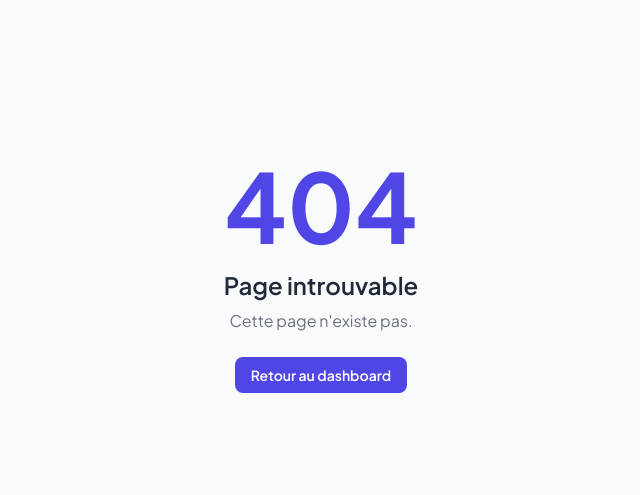
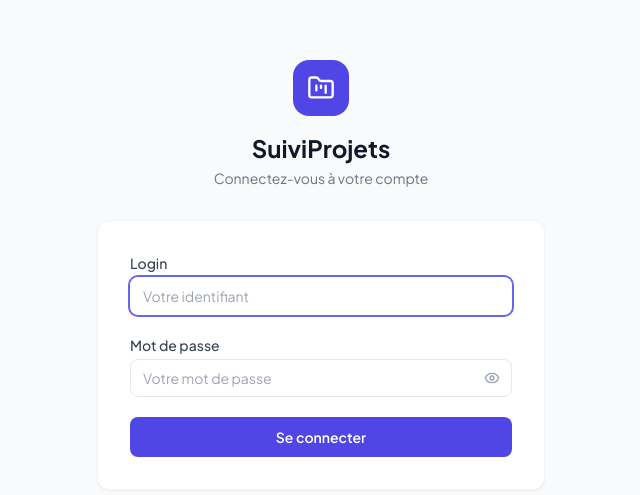
Before and after one commit to asmaeait/Projet_Spring, a React (Vite) app: page /login in a window 1280 px wide. Before the commit this address had no page. Shown: the part 125-620 px from the top of the page, without its empty margins (319-959 px from the left). Built offline with nearby package versions, Linux system fonts and the light colour scheme.

Commit message:
feat: Sprint 6 - Auth JWT, Login, Guards, Sidebar dynamique, CORS

```diff
--- a/src/App.jsx
+++ b/src/App.jsx
@@ -1,21 +1,21 @@
 import { BrowserRouter, Routes, Route, Navigate } from 'react-router-dom'
 import MainLayout from './layouts/MainLayout'
+import Login from './pages/Login'
 import Dashboard from './pages/Dashboard'
 import NotFound from './pages/NotFound'
 import Forbidden from './pages/Forbidden'
 
-// Organismes
 import OrganismeList   from './pages/Organismes/OrganismeList'
 import OrganismeForm   from './pages/Organismes/OrganismeForm'
 import OrganismeDetail from './pages/Organismes/OrganismeDetail'
 
-// Employés
 import EmployeList          from './pages/Employes/EmployeList'
 import EmployeDetail        from './pages/Employes/EmployeDetail'
 import EmployeDisponibilite from './pages/Employes/EmployeDisponibilite'
 
-// Autres modules
 import Projets      from './pages/Projets'
+import ProjetDetail from './pages/Projets/ProjetDetail'
+import ProjetResume from './pages/Projets/ProjetResume'
 import Phases       from './pages/Phases'
 import Affectations from './pages/Affectations'
 import Livrables    from './pages/Livrables'
@@ -23,42 +23,78 @@ import Documents    from './pages/Documents'
 import Factures     from './pages/Factures'
 import Reporting    from './pages/Reporting'
 
-import ProjetDetail from './pages/Projets/ProjetDetail'
-import ProjetResume from './pages/Projets/ProjetResume'
+import PrivateRoute from './guards/PrivateRoute'
+import RoleRoute    from './guards/RoleRoute'
 
 export default function App() {
   return (
     <BrowserRouter>
       <Routes>
+        {/* Page login publique */}
+        <Route path="/login" element={<Login />} />
+
+        {/* Redirect racine */}
         <Route path="/" element={<Navigate to="/dashboard" replace />} />
 
-        <Route element={<MainLayout />}>
+        {/* Routes protégées */}
+        <Route element={
+          <PrivateRoute>
+            <MainLayout />
+          </PrivateRoute>
+        }>
           <Route path="/dashboard" element={<Dashboard />} />
 
-          {/* Organismes */}
-          <Route path="/organismes"              element={<OrganismeList />} />
-          <Route path="/organismes/nouveau"      element={<OrganismeForm />} />
-          <Route path="/organismes/:id"          element={<OrganismeDetail />} />
-          <Route path="/organismes/:id/modifier" element={<OrganismeForm />} />
+          {/* Organismes — Secrétaire, Directeur, Admin */}
+          <Route path="/organismes" element={
+            <RoleRoute roles={['ADMINISTRATEUR','SECRETAIRE','DIRECTEUR']}>
+              <OrganismeList />
+            </RoleRoute>
+          }/>
+          <Route path="/organismes/nouveau" element={
+            <RoleRoute roles={['ADMINISTRATEUR','SECRETAIRE']}>
+              <OrganismeForm />
+            </RoleRoute>
+          }/>
+          <Route path="/organismes/:id" element={<OrganismeDetail />} />
+          <Route path="/organismes/:id/modifier" element={
+            <RoleRoute roles={['ADMINISTRATEUR','SECRETAIRE']}>
+              <OrganismeForm />
+            </RoleRoute>
+          }/>
 
-          {/* Employés */}
-          <Route path="/employes"                element={<EmployeList />} />
-          <Route path="/employes/disponibilite"  element={<EmployeDisponibilite />} />
-          <Route path="/employes/:id"            element={<EmployeDetail />} />
+          {/* Employés — Admin seulement */}
+          <Route path="/employes" element={
+            <RoleRoute roles={['ADMINISTRATEUR']}>
+              <EmployeList />
+            </RoleRoute>
+          }/>
+          <Route path="/employes/disponibilite" element={<EmployeDisponibilite />} />
+          <Route path="/employes/:id"           element={<EmployeDetail />} />
 
-          {/* Projets & Phases */}
-          <Route path="/projets"                 element={<Projets />} />
+          {/* Projets */}
+          <Route path="/projets"                  element={<Projets />} />
+          <Route path="/projets/:id/detail"       element={<ProjetDetail />} />
+          <Route path="/projets/:id/resume"       element={<ProjetResume />} />
           <Route path="/projets/:projetId/phases" element={<Phases />} />
 
-          {/* Autres */}
-          <Route path="/affectations"            element={<Affectations />} />
-          <Route path="/livrables"               element={<Livrables />} />
-          <Route path="/documents"               element={<Documents />} />
-          <Route path="/factures"                element={<Factures />} />
-          <Route path="/reporting"               element={<Reporting />} />
+          {/* Autres modules */}
+          <Route path="/affectations" element={<Affectations />} />
+          <Route path="/livrables"    element={<Livrables />} />
+          <Route path="/documents"    element={<Documents />} />
 
-          <Route path="/projets/:id/detail" element={<ProjetDetail />} />
-          <Route path="/projets/:id/resume" element={<ProjetResume />} />
+          {/* Factures — Comptable seulement */}
+          <Route path="/factures" element={
+            <RoleRoute roles={['COMPTABLE','ADMINISTRATEUR']}>
+              <Factures />
+            </RoleRoute>
+          }/>
+
+          {/* Reporting — Directeur, Comptable, Admin */}
+          <Route path="/reporting" element={
+            <RoleRoute roles={['DIRECTEUR','COMPTABLE','ADMINISTRATEUR']}>
+              <Reporting />
+            </RoleRoute>
+          }/>
         </Route>
 
         <Route path="/403" element={<Forbidden />} />
--- a/src/components/ui/Sidebar.jsx
+++ b/src/components/ui/Sidebar.jsx
@@ -1,24 +1,33 @@
 import { NavLink } from 'react-router-dom'
+import { useAuth } from '../../context/AuthContext'
 import {
   LayoutDashboard, Building2, Users, FolderKanban,
   ListChecks, UserCheck, FileText, Files, Receipt,
   BarChart3, ChevronRight
 } from 'lucide-react'
 
-const menuItems = [
-  { label: 'Dashboard',    path: '/dashboard',    icon: LayoutDashboard },
-  { label: 'Organismes',   path: '/organismes',   icon: Building2 },
-  { label: 'Employés',     path: '/employes',     icon: Users },
-  { label: 'Projets',      path: '/projets',      icon: FolderKanban },
-  { label: 'Phases',       path: '/phases',       icon: ListChecks },
-  { label: 'Affectations', path: '/affectations', icon: UserCheck },
-  { label: 'Livrables',    path: '/livrables',    icon: FileText },
-  { label: 'Documents',    path: '/documents',    icon: Files },
-  { label: 'Factures',     path: '/factures',     icon: Receipt },
-  { label: 'Reporting',    path: '/reporting',    icon: BarChart3 },
-]
+// Menu selon le rôle
+const getMenuItems = (role) => {
+  const all = [
+    { label: 'Dashboard',    path: '/dashboard',    icon: LayoutDashboard, roles: ['ADMINISTRATEUR','SECRETAIRE','DIRECTEUR','CHEF_PROJET','COMPTABLE'] },
+    { label: 'Organismes',   path: '/organismes',   icon: Building2,       roles: ['ADMINISTRATEUR','SECRETAIRE','DIRECTEUR'] },
+    { label: 'Employés',     path: '/employes',     icon: Users,           roles: ['ADMINISTRATEUR'] },
+    { label: 'Projets',      path: '/projets',      icon: FolderKanban,    roles: ['ADMINISTRATEUR','SECRETAIRE','DIRECTEUR','CHEF_PROJET'] },
+    { label: 'Phases',       path: '/projets',      icon: ListChecks,      roles: ['CHEF_PROJET','ADMINISTRATEUR','DIRECTEUR'] },
+    { label: 'Affectations', path: '/affectations', icon: UserCheck,       roles: ['CHEF_PROJET','ADMINISTRATEUR'] },
+    { label: 'Livrables',    path: '/livrables',    icon: FileText,        roles: ['CHEF_PROJET','ADMINISTRATEUR'] },
+    { label: 'Documents',    path: '/documents',    icon: Files,           roles: ['CHEF_PROJET','ADMINISTRATEUR','DIRECTEUR'] },
+    { label: 'Factures',     path: '/factures',     icon: Receipt,         roles: ['COMPTABLE','ADMINISTRATEUR'] },
+    { label: 'Reporting',    path: '/reporting',    icon: BarChart3,       roles: ['DIRECTEUR','COMPTABLE','ADMINISTRATEUR'] },
+  ]
+  if (!role) return all
+  return all.filter(item => item.roles.includes(role))
+}
 
 export default function Sidebar() {
+  const { user } = useAuth()
+  const menuItems = getMenuItems(user?.profilLibelle)
+
   return (
     <aside className="w-64 bg-sidebar flex flex-col h-full shrink-0">
       {/* Logo */}
@@ -38,7 +47,7 @@ export default function Sidebar() {
       <nav className="flex-1 px-3 py-4 space-y-0.5 overflow-y-auto">
         {menuItems.map(({ label, path, icon: Icon }) => (
           <NavLink
-            key={path}
+            key={label}
             to={path}
             className={({ isActive }) =>
               `flex items-center gap-3 px-3 py-2.5 rounded-lg text-sm font-medium transition-all group
@@ -55,9 +64,11 @@ export default function Sidebar() {
         ))}
       </nav>
 
-      {/* Footer sidebar */}
+      {/* Footer */}
       <div className="px-4 py-4 border-t border-white/10">
-        <p className="text-white/30 text-xs text-center">v1.0.0 — Sprint 1</p>
+        <p className="text-white/30 text-xs text-center">
+          {user?.profilLibelle || 'Sprint 6'} — v1.0.0
+        </p>
       </div>
     </aside>
   )
--- a/src/components/ui/Topbar.jsx
+++ b/src/components/ui/Topbar.jsx
@@ -1,11 +1,20 @@
-import { Bell, User, Search } from 'lucide-react'
+import { Bell, User, LogOut, Key } from 'lucide-react'
+import { useAuth } from '../../context/AuthContext'
+import { useNavigate } from 'react-router-dom'
+import { useState } from 'react'
 
 export default function Topbar() {
+  const { user, logout } = useAuth()
+  const navigate = useNavigate()
+  const [showMenu, setShowMenu] = useState(false)
+
   return (
     <header className="h-16 bg-white border-b border-gray-100 flex items-center justify-between px-6 shrink-0">
       {/* Recherche */}
       <div className="flex items-center gap-2 bg-gray-50 border border-gray-200 rounded-lg px-3 py-2 w-72">
-        <Search size={16} className="text-gray-400" />
+        <svg className="w-4 h-4 text-gray-400" fill="none" stroke="currentColor" viewBox="0 0 24 24">
+          <path strokeLinecap="round" strokeLinejoin="round" strokeWidth={2} d="M21 21l-6-6m2-5a7 7 0 11-14 0 7 7 0 0114 0z"/>
+        </svg>
         <input
           type="text"
           placeholder="Rechercher..."
@@ -17,17 +26,47 @@ export default function Topbar() {
       <div className="flex items-center gap-3">
         <button className="relative p-2 rounded-lg hover:bg-gray-50 transition-colors">
           <Bell size={20} className="text-gray-500" />
-          <span className="absolute top-1.5 right-1.5 w-2 h-2 bg-red-500 rounded-full"></span>
         </button>
 
-        <div className="flex items-center gap-2 pl-3 border-l border-gray-100">
-          <div className="w-8 h-8 bg-indigo-100 rounded-full flex items-center justify-center">
-            <User size={16} className="text-indigo-600" />
-          </div>
-          <div>
-            <p className="text-sm font-semibold text-gray-800">Utilisateur</p>
-            <p className="text-xs text-gray-400">Rôle</p>
-          </div>
+        {/* Profil utilisateur */}
+        <div className="relative">
+          <button
+            onClick={() => setShowMenu(!showMenu)}
+            className="flex items-center gap-2 pl-3 border-l border-gray-100 hover:bg-gray-50 rounded-lg px-2 py-1 transition-colors"
+          >
+            <div className="w-8 h-8 bg-indigo-100 rounded-full flex items-center justify-center">
+              <User size={16} className="text-indigo-600" />
+            </div>
+            <div className="text-left">
+              <p className="text-sm font-semibold text-gray-800">
+                {user ? `${user.prenom} ${user.nom}` : 'Utilisateur'}
+              </p>
+              <p className="text-xs text-gray-400">
+                {user?.profilLibelle || 'Rôle'}
+              </p>
+            </div>
+          </button>
+
+          {/* Menu dropdown */}
+          {showMenu && (
+            <div className="absolute right-0 top-12 w-48 bg-white rounded-xl shadow-lg border border-gray-100 py-1 z-50">
+              <button
+                onClick={() => { navigate('/change-password'); setShowMenu(false) }}
+                className="w-full flex items-center gap-2 px-4 py-2 text-sm text-gray-700 hover:bg-gray-50"
+              >
+                <Key size={14} />
+                Changer mot de passe
+              </button>
+              <hr className="my-1 border-gray-100" />
+              <button
+                onClick={logout}
+                className="w-full flex items-center gap-2 px-4 py-2 text-sm text-red-600 hover:bg-red-50"
+              >
+                <LogOut size={14} />
+                Se déconnecter
+              </button>
+            </div>
+          )}
         </div>
       </div>
     </header>
--- a/src/context/AuthContext.jsx
+++ b/src/context/AuthContext.jsx
@@ -4,17 +4,15 @@ import authService from '../services/authService'
 const AuthContext = createContext(null)
 
 export function AuthProvider({ children }) {
-  const [user, setUser]       = useState(null)
+  const [user,    setUser]    = useState(null)
   const [loading, setLoading] = useState(true)
 
-  // Au démarrage : si un token existe, charger l'utilisateur
   useEffect(() => {
-    const token = sessionStorage.getItem('token')
-    if (token) {
-      authService.me()
-        .then((res) => setUser(res.data))
-        .catch(() => sessionStorage.removeItem('token'))
-        .finally(() => setLoading(false))
+    const token     = sessionStorage.getItem('token')
+    const savedUser = sessionStorage.getItem('user')
+    if (token && savedUser) {
+      setUser(JSON.parse(savedUser))
+      setLoading(false)
     } else {
       setLoading(false)
     }
@@ -22,20 +20,31 @@ export function AuthProvider({ children }) {
 
   const login = async (credentials) => {
     const res = await authService.login(credentials)
-    const { token, ...userData } = res.data
+    const { token, login, role, nom, prenom } = res.data
+
+    // Stocker le token
     sessionStorage.setItem('token', token)
+
+    // Construire l'objet user depuis la réponse login
+    const userData = {
+      login,
+      nom,
+      prenom,
+      profilLibelle: role,  // role = profil.code = 'ADMINISTRATEUR'
+    }
+    sessionStorage.setItem('user', JSON.stringify(userData))
     setUser(userData)
     return userData
   }
 
   const logout = () => {
     sessionStorage.removeItem('token')
+    sessionStorage.removeItem('user')
     setUser(null)
     window.location.href = '/login'
   }
 
-  // Vérifier si l'utilisateur a un rôle donné
-  const hasRole = (role) => user?.profilLibelle === role
+  const hasRole = (...roles) => roles.includes(user?.profilLibelle)
 
   return (
     <AuthContext.Provider value={{ user, loading, login, logout, hasRole }}>
--- a/src/guards/PrivateRoute.jsx
+++ b/src/guards/PrivateRoute.jsx
@@ -6,7 +6,7 @@ export default function PrivateRoute({ children }) {
 
   if (loading) return (
     <div className="min-h-screen flex items-center justify-center">
-      <div className="w-8 h-8 border-4 border-indigo-600 border-t-transparent rounded-full animate-spin" />
+      <div className="w-10 h-10 border-4 border-indigo-600 border-t-transparent rounded-full animate-spin" />
     </div>
   )
 
--- a/src/guards/RoleRoute.jsx
+++ b/src/guards/RoleRoute.jsx
@@ -6,7 +6,7 @@ export default function RoleRoute({ children, roles }) {
 
   if (loading) return (
     <div className="min-h-screen flex items-center justify-center">
-      <div className="w-8 h-8 border-4 border-indigo-600 border-t-transparent rounded-full animate-spin" />
+      <div className="w-10 h-10 border-4 border-indigo-600 border-t-transparent rounded-full animate-spin" />
     </div>
   )
 
--- /dev/null
+++ b/src/pages/Login.jsx
@@ -0,0 +1,113 @@
+import { useState } from 'react'
+import { useNavigate } from 'react-router-dom'
+import { useAuth } from '../context/AuthContext'
+import { FolderKanban, Eye, EyeOff } from 'lucide-react'
+import { useEffect } from 'react'
+
+
+export default function Login() {
+  const navigate  = useNavigate()
+  const { login } = useAuth()
+
+  const [form, setForm]         = useState({ login: '', password: '' })
+  const [error, setError]       = useState(null)
+  const [loading, setLoading]   = useState(false)
+  const [showPass, setShowPass] = useState(false)
+
+  const handleSubmit = async (e) => {
+    e.preventDefault()
+    setError(null)
+    setLoading(true)
+    try {
+      await login(form)
+      navigate('/dashboard')
+    } catch (err) {
+      setError(
+        err.response?.status === 401
+          ? 'Login ou mot de passe incorrect'
+          : 'Erreur de connexion, réessayez'
+      )
+    } finally {
+      setLoading(false)
+    }
+  }
+  const { user } = useAuth()
+
+    useEffect(() => {
+        if (user) navigate('/dashboard')
+        }, [user])
+
+  return (
+    <div className="min-h-screen bg-gray-50 flex items-center justify-center px-4">
+      <div className="w-full max-w-md">
+
+        {/* Logo */}
+        <div className="text-center mb-8">
+          <div className="w-14 h-14 bg-indigo-600 rounded-2xl flex items-center justify-center mx-auto mb-4">
+            <FolderKanban size={28} className="text-white" />
+          </div>
+          <h1 className="text-2xl font-bold text-gray-900">SuiviProjets</h1>
+          <p className="text-gray-500 text-sm mt-1">Connectez-vous à votre compte</p>
+        </div>
+
+        {/* Carte */}
+        <div className="card p-8">
+          {error && (
+            <div className="mb-4 p-3 bg-red-50 border border-red-200 text-red-700 text-sm rounded-lg">
+              {error}
+            </div>
+          )}
+
+          <form onSubmit={handleSubmit} className="space-y-5">
+            <div>
+              <label className="block text-sm font-medium text-gray-700 mb-1">
+                Login
+              </label>
+              <input
+                type="text"
+                required
+                autoFocus
+                value={form.login}
+                onChange={e => setForm({...form, login: e.target.value})}
+                className="input"
+                placeholder="Votre identifiant"
+              />
+            </div>
+
+            <div>
+              <label className="block text-sm font-medium text-gray-700 mb-1">
+                Mot de passe
+              </label>
+              <div className="relative">
+                <input
+                  type={showPass ? 'text' : 'password'}
+                  required
+                  value={form.password}
+                  onChange={e => setForm({...form, password: e.target.value})}
+                  className="input pr-10"
+                  placeholder="Votre mot de passe"
+                />
+                <button
+                  type="button"
+                  onClick={() => setShowPass(!showPass)}
+                  className="absolute right-3 top-1/2 -translate-y-1/2 text-gray-400 hover:text-gray-600"
+                >
+                  {showPass ? <EyeOff size={16} /> : <Eye size={16} />}
+                </button>
+              </div>
+            </div>
+
+            <button
+              type="submit"
+              disabled={loading}
+              className="btn-primary w-full justify-center py-2.5"
+            >
+              {loading ? 'Connexion...' : 'Se connecter'}
+            </button>
+          </form>
+        </div>
+
+      </div>
+    </div>
+  )
+}
--- a/src/services/api.js
+++ b/src/services/api.js
@@ -1,11 +1,11 @@
 import axios from 'axios'
 
 const api = axios.create({
-  baseURL: 'http://localhost:8081/api',
+  baseURL: '/api',
   headers: { 'Content-Type': 'application/json' },
 })
 
-// ── Interceptor requête : ajoute le token JWT automatiquement ──
+// Ajouter le token JWT à chaque requête
 api.interceptors.request.use((config) => {
   const token = sessionStorage.getItem('token')
   if (token) {
@@ -14,14 +14,13 @@ api.interceptors.request.use((config) => {
   return config
 })
 
-// ── Interceptor réponse : gestion globale des erreurs ──
+// Gérer les erreurs globalement
 api.interceptors.response.use(
   (response) => response,
   (error) => {
     const status = error.response?.status
 
     if (status === 401) {
-      // Token expiré ou invalide → déconnexion
       sessionStorage.removeItem('token')
       window.location.href = '/login'
     }
--- a/vite.config.js
+++ b/vite.config.js
@@ -6,6 +6,12 @@ export default defineConfig({
   server: {
     host: true,
     port: 5173,
-    strictPort: false
+    strictPort: false,
+    proxy: {
+      '/api': {
+        target: 'http://localhost:8081',
+        changeOrigin: true,
+      }
+    }
   }
 })
```
